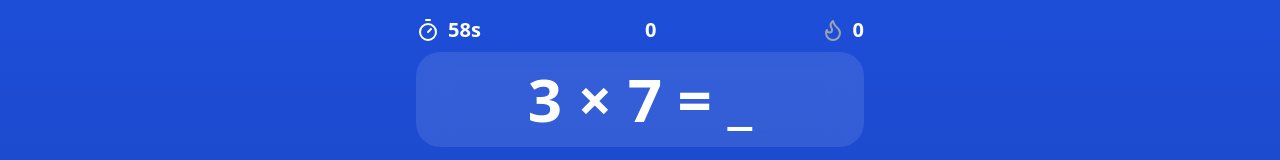
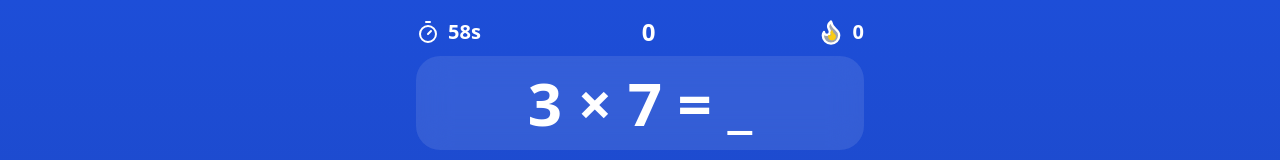
Before and after one commit to alexisflesch/calcul, a React (Vite) app: page /calcul/ in a window 1280 px wide. Both pictures are taken after a click on the button "Commencer". Shown: the top 160 px of the page. Built offline with nearby package versions, Linux system fonts and the light colour scheme.

Commit message:
flame change

```diff
--- a/src/App.tsx
+++ b/src/App.tsx
@@ -89,7 +89,7 @@ function App() {
                 <Timer className="w-6 h-6" />
                 {timeLeft}s
               </div>
-              <div className="relative text-xl font-bold">
+              <div className="relative text-2xl font-bold">
                 {score}
                 {pointsScored !== null && (
                   <div className="absolute top-0 left-full ml-2 animate-fly-up text-green-500">
--- a/src/components/Streak.tsx
+++ b/src/components/Streak.tsx
@@ -6,17 +6,40 @@ interface StreakProps {
 }
 
 export function Streak({ count }: StreakProps) {
-  let flameColor = 'text-gray-400'; // Default gray color
+  // Define default colors for fill and stroke
+  let fillColorOuter = 'fill-gray-400';
+  let strokeColorOuter = 'white';
+  let fillColorInner = 'fill-yellow-400';
+  let strokeColorInner = 'stroke-yellow-400';
 
+  // Change colors based on count
   if (count >= 10) {
-    flameColor = 'text-red-600 fill-current'; // Fully-lit color with fill
+    fillColorOuter = 'fill-orange-600';
+    // strokeColorOuter = 'stroke-orange-600';
+    fillColorInner = 'fill-red-600';
+    strokeColorInner = 'stroke-red-600';
   } else if (count >= 5) {
-    flameColor = 'text-orange-400'; // Semi-lit color
+    fillColorOuter = 'fill-yellow-500';
+    // strokeColorOuter = 'stroke-yellow-500';
+    fillColorInner = 'fill-orange-500';
+    strokeColorInner = 'stroke-orange-500';
   }
 
   return (
     <div className="flex items-center gap-2 text-xl font-bold">
-      <Flame className={`w-6 h-6 ${flameColor}`} />
+      {/* Outer flame */}
+      <div className="relative w-7 h-7">
+        <Flame
+          className={`absolute top-0 left-0 w-full h-full ${fillColorOuter} ${strokeColorOuter}`}
+        />
+
+        {/* Inner flame, slightly smaller */}
+        <Flame
+          className={`w-3 h-3 ${fillColorInner} ${strokeColorInner}`}
+          style={{ position: 'absolute', top: '40%', left: '35%' }}
+        />
+      </div>
+
       {count}
     </div>
   );
```
Also changed, not shown: 5 other files (tests, documents, lock files or other folders).
